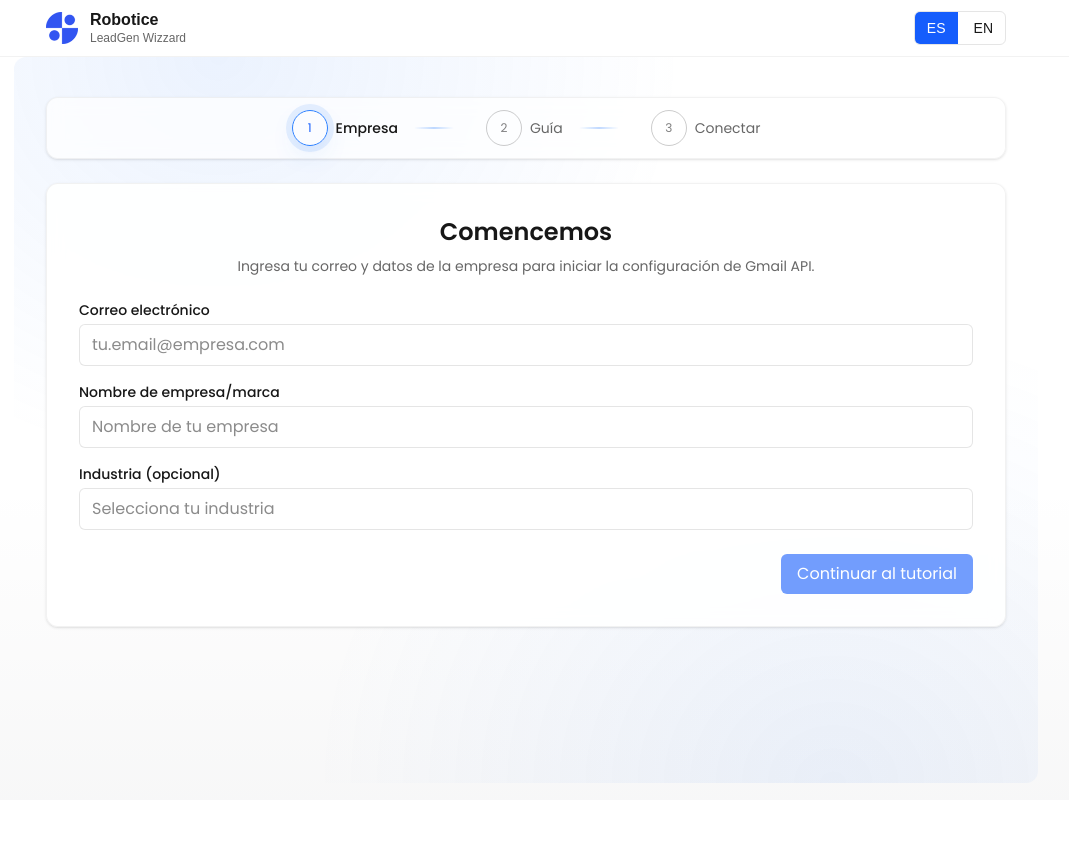
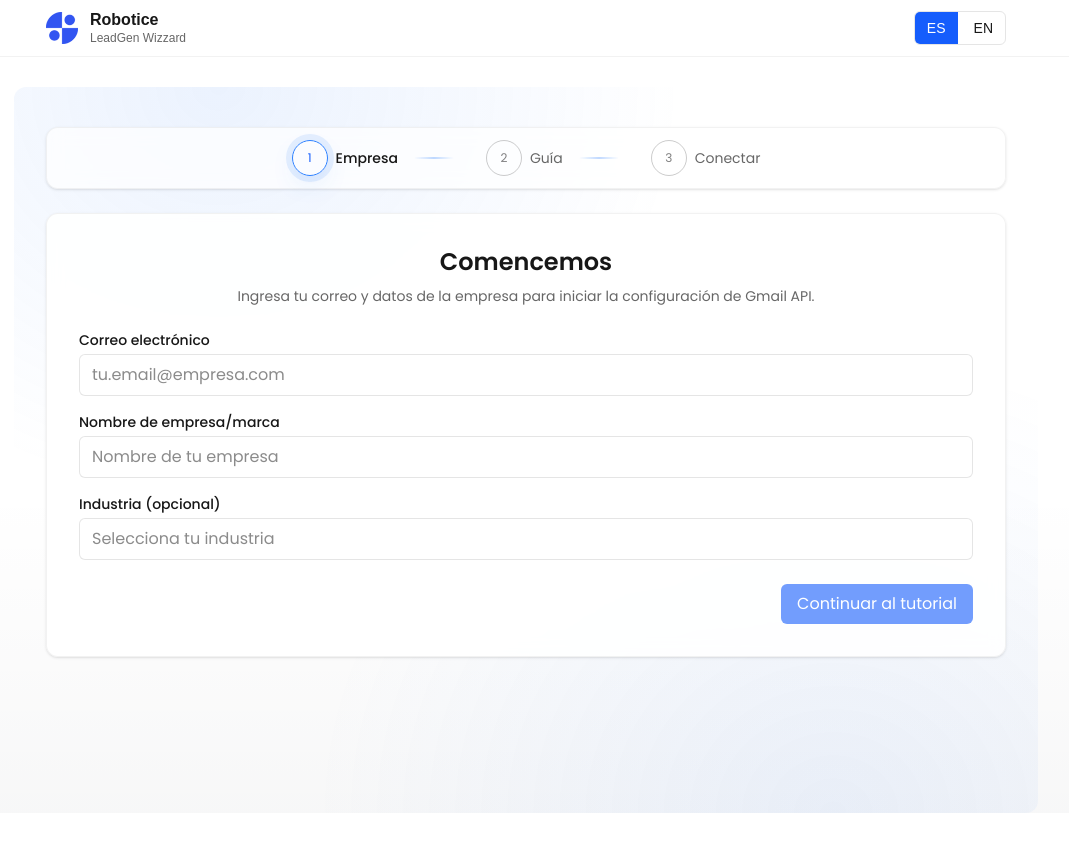
Before and after one commit to robotice-io/leadgen_onboarding_app, a Next.js app: page /onboarding in a window 1280 px wide. Shown: the top 852 px of the page, without its empty margins (114-1183 px from the left). Built offline with nearby package versions, Linux system fonts and the light colour scheme; no server answers.

Commit message:
style(onboarding): add 30px gap between TopBar and wizard card

```diff
--- a/app/layout.tsx
+++ b/app/layout.tsx
@@ -15,7 +15,7 @@ const geistMono = Geist_Mono({
 const pop = Poppins({ subsets: ["latin"], weight: ["400", "600", "700"], variable: "--font-poppins" });
 
 export const metadata: Metadata = {
-  title: "Robotice Onboarding",
+  title: "Robotice LeadGen Onboarding",
   description: "Asistente de configuración de correo",
   icons: {
     icon: "/icon.png",
--- a/app/onboarding/page.tsx
+++ b/app/onboarding/page.tsx
@@ -10,7 +10,7 @@ export default function OnboardingPage() {
     <I18nProvider>
       <div className="min-h-screen w-full bg-[linear-gradient(180deg,rgba(2,6,23,0)_0%,rgba(2,6,23,0)_60%,rgba(2,6,23,0.03)_100%)]">
         <TopBar />
-        <div className={`mx-auto w-full max-w-5xl px-4 sm:px-6 md:px-8 py-6 sm:py-10 ${poppins.className} bg-[radial-gradient(ellipse_at_20%_0%,rgba(59,130,246,0.10)_0%,transparent_40%),radial-gradient(ellipse_at_80%_100%,rgba(59,130,246,0.08)_0%,transparent_45%)] rounded-xl` }>
+        <div className={`mx-auto w-full max-w-5xl px-4 sm:px-6 md:px-8 mt-[30px] py-6 sm:py-10 ${poppins.className} bg-[radial-gradient(ellipse_at_20%_0%,rgba(59,130,246,0.10)_0%,transparent_40%),radial-gradient(ellipse_at_80%_100%,rgba(59,130,246,0.08)_0%,transparent_45%)] rounded-xl` }>
           <Wizard />
         </div>
       </div>
```
